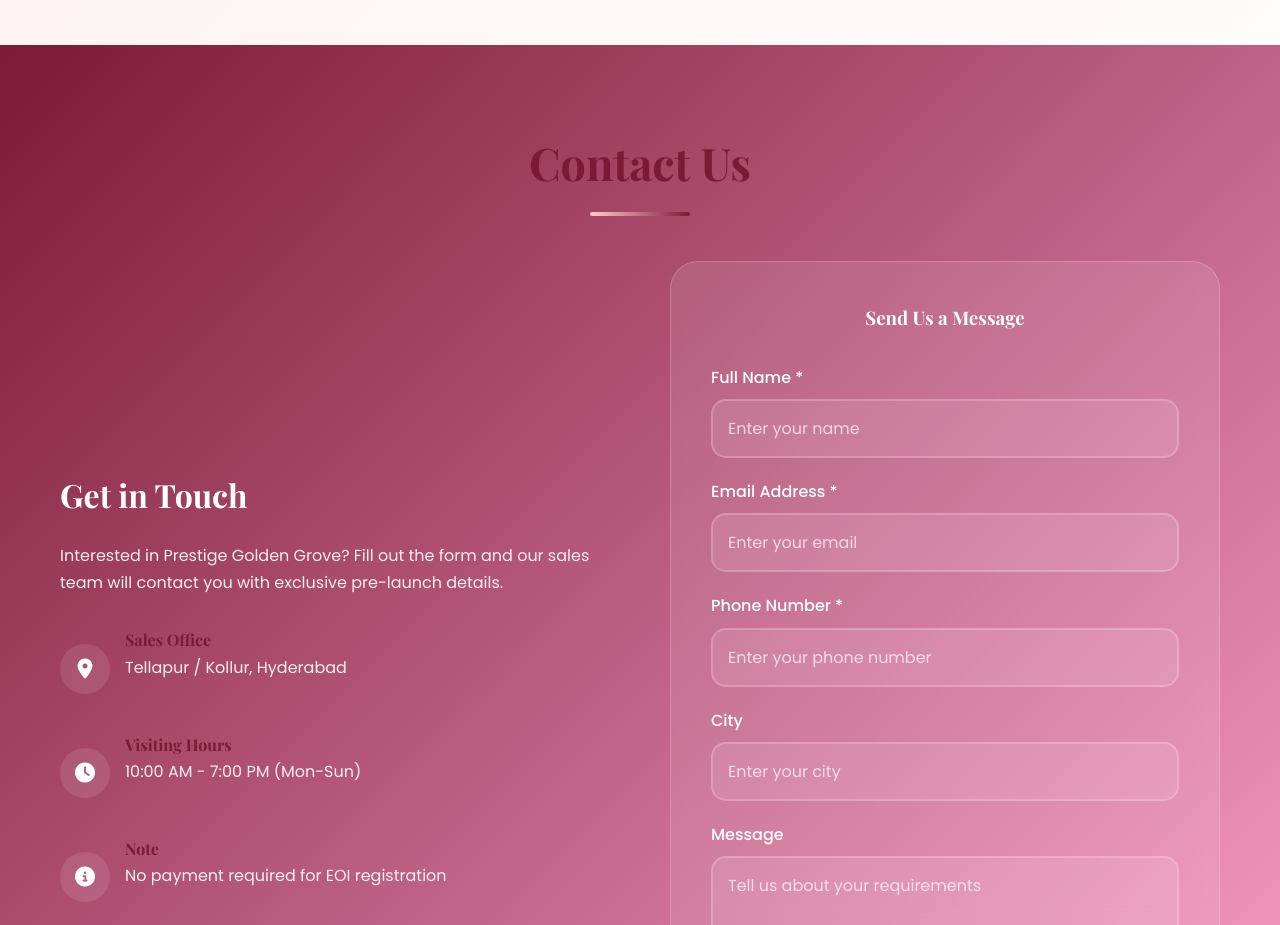
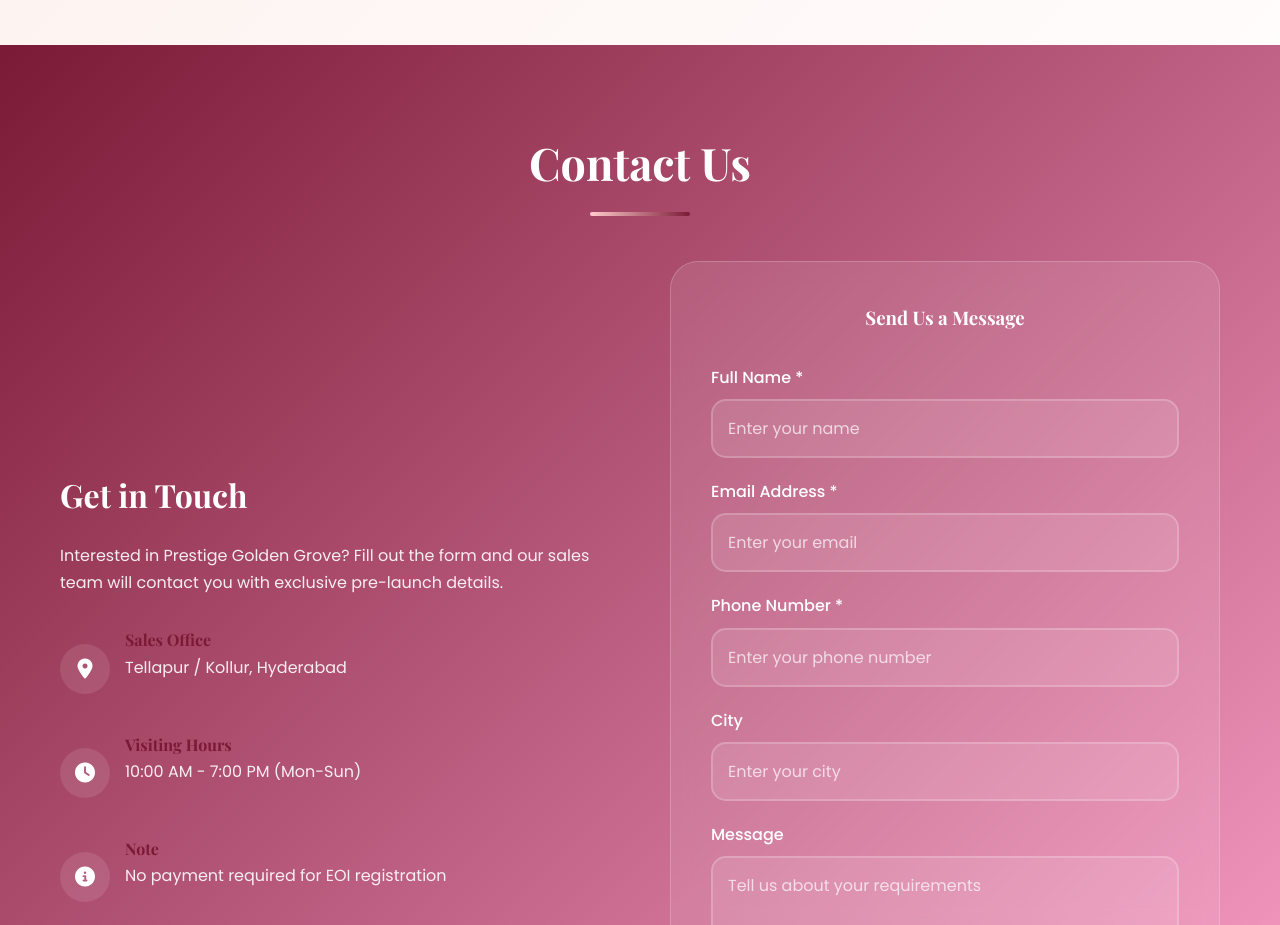
Before and after one commit to kajalprajapati7451/prestige-golden-groove, a plain HTML site: page index.html in a window 1280 px wide. Shown: the part 4380-5305 px from the top of the page. Drawn offline with nearby package versions, Linux system fonts and the light colour scheme.

Commit message:
Initial Commit

```diff
--- a/style.css
+++ b/style.css
@@ -624,6 +624,11 @@
             background: linear-gradient(135deg, var(--accent-wine), #fea3cc);
             color: white;
         }
+      .contact-section .section-title {
+    color: white !important;
+    text-align: center;
+}
+
 
         .contact-container {
             display: grid;
```
